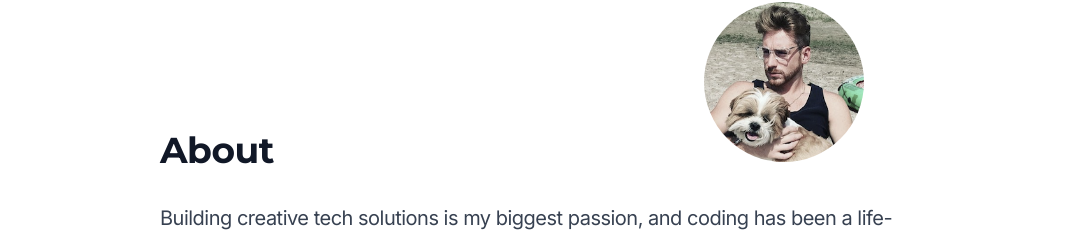
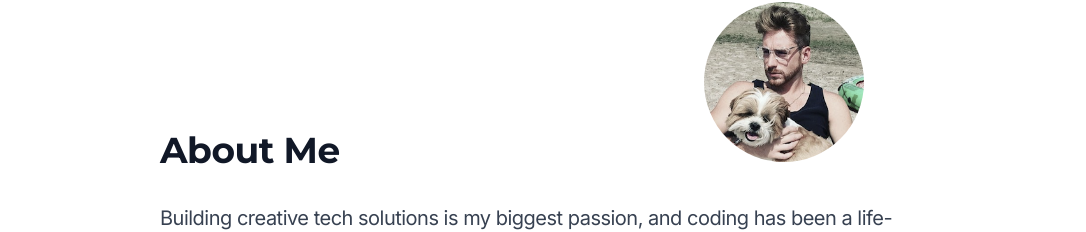
Before and after one commit to keilmart/portfolioV3, a Next.js app: page /about in a window 1280 px wide. Shown: the part 82-314 px from the top of the page, without its empty margins (96-1182 px from the left). Built offline with nearby package versions, Linux system fonts and the light colour scheme.

Commit message:
minor updates

```diff
--- a/components/Homepage/Homepage.js
+++ b/components/Homepage/Homepage.js
@@ -17,7 +17,7 @@ const FadeIn = ({ children }) => {
         y: 0,
         transition: {
           ease: "easeInOut",
-          duration: 1.5,
+          duration: 1,
         },
       }}
     >
--- a/components/PlaceholderBlur/PlaceholderBlur.js
+++ b/components/PlaceholderBlur/PlaceholderBlur.js
@@ -1,7 +1,13 @@
 import { useState } from "react";
 import Image from "next/image";
 
-const PlaceholderBlur = ({ imageSrc, imageAlt, imageWidth, imageHeight }) => {
+const PlaceholderBlur = ({
+  imageSrc,
+  imageAlt,
+  imageWidth,
+  imageHeight,
+  rounded = false,
+}) => {
   const [loaded, setLoaded] = useState(false);
 
   return (
@@ -12,7 +18,7 @@ const PlaceholderBlur = ({ imageSrc, imageAlt, imageWidth, imageHeight }) => {
         width={imageWidth}
         height={imageHeight}
         blurDataURL={imageSrc}
-        className={loaded ? "unblur" : ""}
+        className={`${loaded ? "unblur" : ""} ${rounded ? "rounded-full" : ""}`}
         onLoadingComplete={() => setLoaded(true)}
         objectPosition="top left"
         placeholder="blur"
--- a/pages/about.js
+++ b/pages/about.js
@@ -1,5 +1,6 @@
 import Image from "next/image";
 
+import PlaceholderBlur from "../components/PlaceholderBlur/PlaceholderBlur";
 import Layout from "../components/Layout/Layout";
 import SEO from "../components/SEO/SEO";
 
@@ -33,6 +34,15 @@ const About = () => {
                 width="170"
                 className="rounded-full"
               />
+              {/* <PlaceholderBlur
+                imageSrc="/pictures/charlie2.png"
+                imageWidth={170}
+                imageHeight={170}
+                imageAlt="Personal photo of Keil Martin and Charlie"
+                rounded={true}
+                // objectFit="fill"
+                // objectPosition="top left"
+              /> */}
             </a>
           </motion.div>
         </div>
@@ -40,7 +50,7 @@ const About = () => {
       <div className="max-w-3xl mx-auto mt-10 mb-10 text-xl antialiased leading-relaxed tracking-tight md:mb-20 md:mt-18 md:pt-20 text-secondary dark:text-white">
         <div className="pb-8"></div>
         <h1 className="mt-4 mb-8 text-4xl antialiased font-bold font-montserrat text-primary dark:text-syncWave">
-          About
+          About Me
         </h1>
         <div>
           <p className="mb-4">
```
